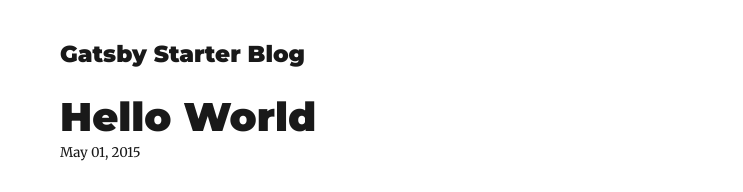
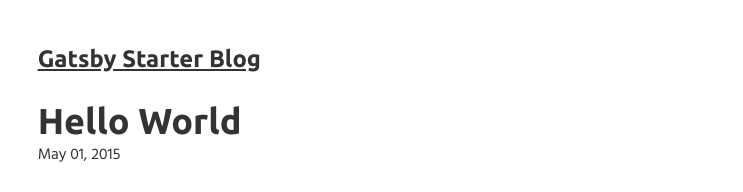
Before and after one commit to bobaekang/bobaekangdotcom-next, a Gatsby site: page /hello-world/ in a window 1280 px wide. Shown: the top 192 px of the page, without its empty margins (265-1008 px from the left). Built offline with nearby package versions, Linux system fonts and the light colour scheme; Gatsby itself is replaced by a stand-in of ours; some packages are replaced by stand-ins of ours.

Commit message:
Switch fonts

```diff
--- a/gatsby-browser.js
+++ b/gatsby-browser.js
@@ -1,5 +1,5 @@
 // custom typefaces
-import "typeface-montserrat"
-import "typeface-merriweather"
+import 'typeface-ubuntu'
+import 'typeface-hind'
 
-import "prismjs/themes/prism.css"
+import 'prismjs/themes/prism.css'
--- a/src/components/layout.js
+++ b/src/components/layout.js
@@ -1,7 +1,7 @@
-import React from "react"
-import { Link } from "gatsby"
+import React from 'react'
+import { Link } from 'gatsby'
 
-import { rhythm, scale } from "../utils/typography"
+import { rhythm, scale } from '../utils/typography'
 
 const Layout = ({ location, title, children }) => {
   const rootPath = `${__PATH_PREFIX__}/`
@@ -31,7 +31,7 @@ const Layout = ({ location, title, children }) => {
     header = (
       <h3
         style={{
-          fontFamily: `Montserrat, sans-serif`,
+          fontFamily: `Ubuntu, sans-serif`,
           marginTop: 0,
         }}
       >
--- a/src/utils/typography.js
+++ b/src/utils/typography.js
@@ -1,17 +1,11 @@
-import Typography from "typography"
-import Wordpress2016 from "typography-theme-wordpress-2016"
+import Typography from 'typography'
 
-Wordpress2016.overrideThemeStyles = () => {
-  return {
-    "a.gatsby-resp-image-link": {
-      boxShadow: `none`,
-    },
-  }
-}
-
-delete Wordpress2016.googleFonts
-
-const typography = new Typography(Wordpress2016)
+const typography = new Typography({
+  baseFontSize: '18px',
+  baseLineHeight: 1.666,
+  headerFontFamily: ['Ubuntu', 'sans-serif'],
+  bodyFontFamily: ['Hind', 'sans-serif'],
+})
 
 // Hot reload typography in development.
 if (process.env.NODE_ENV !== `production`) {
```
